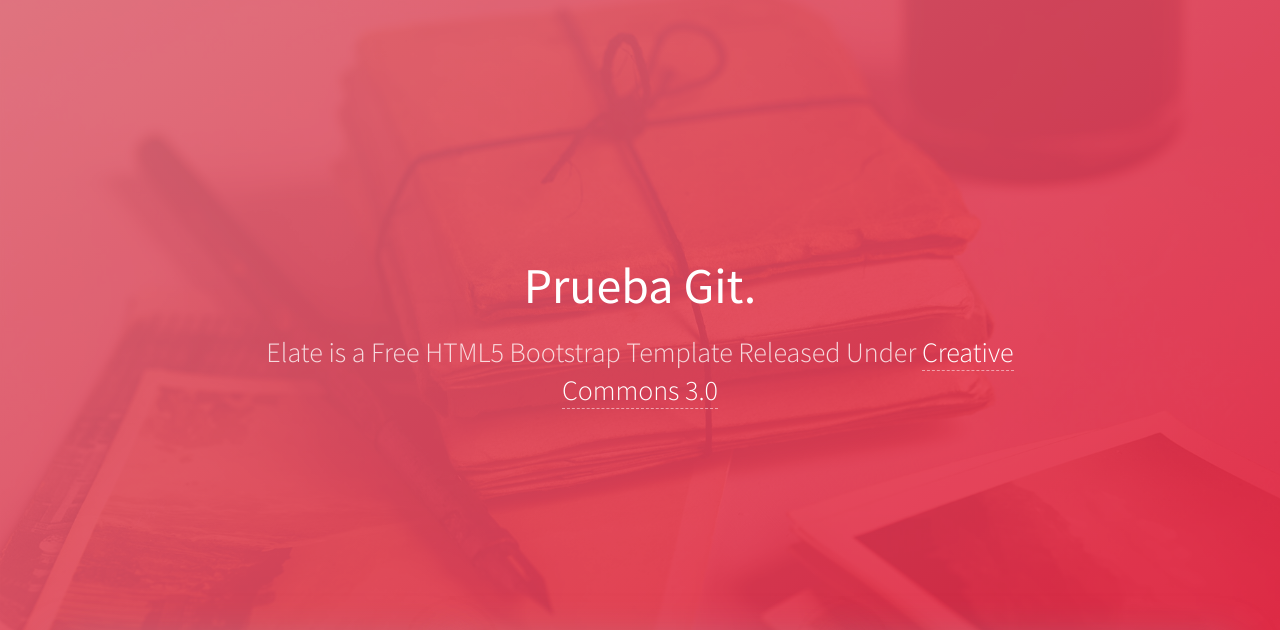
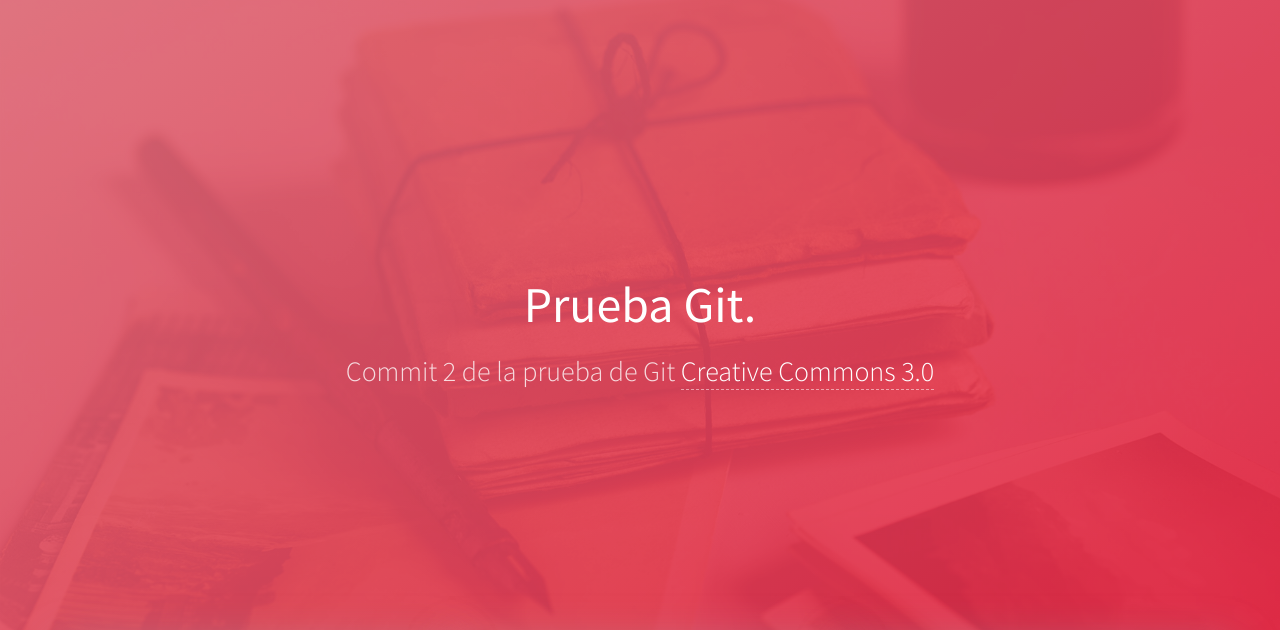
Before and after one commit to santiagolsanchez/Stylo, a plain HTML site: page index.html in a window 1280 px wide. Shown: the part 117-747 px from the top of the page. Drawn offline with Linux system fonts and the light colour scheme; some packages are replaced by stand-ins of ours; no server answers; files whose address does not match are found by name.

Commit message:
Prueba dos de Git y el texto

```diff
--- a/index.html
+++ b/index.html
@@ -221,7 +221,7 @@
 					<div class="row">
 						<div class="col-md-8 col-md-offset-2">
 							<h1 class="to-animate">Prueba Git.</h1>
-							<h2 class="to-animate">Elate is a Free HTML5 Bootstrap Template Released Under <a href="http://creativecommons.org/licenses/by/3.0/" target="_blank">Creative Commons 3.0</a></h2>
+							<h2 class="to-animate">Commit 2 de la prueba de Git <a href="http://creativecommons.org/licenses/by/3.0/" target="_blank">Creative Commons 3.0</a></h2>
 						</div>
 					</div>
 				</div>
```
